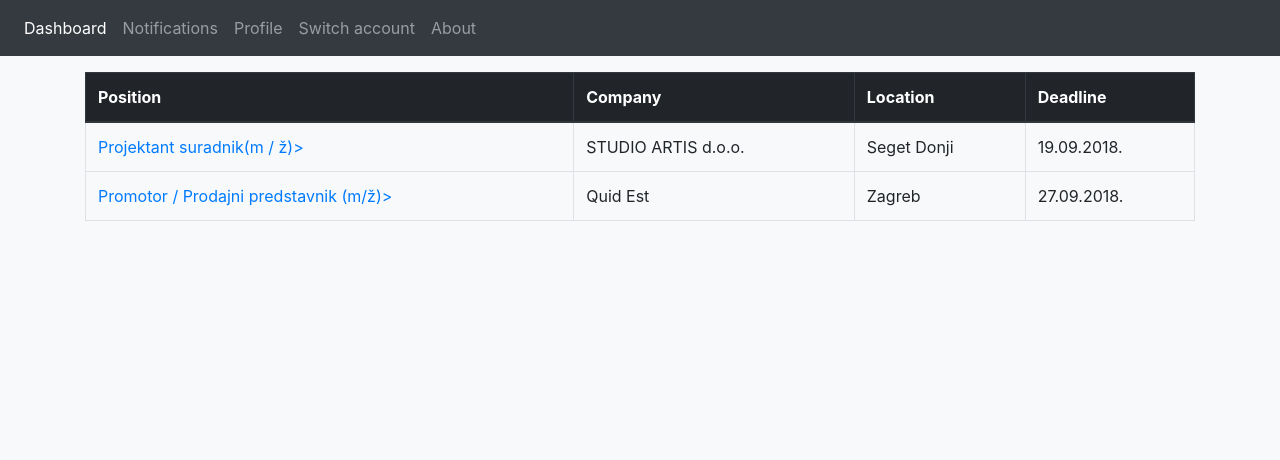
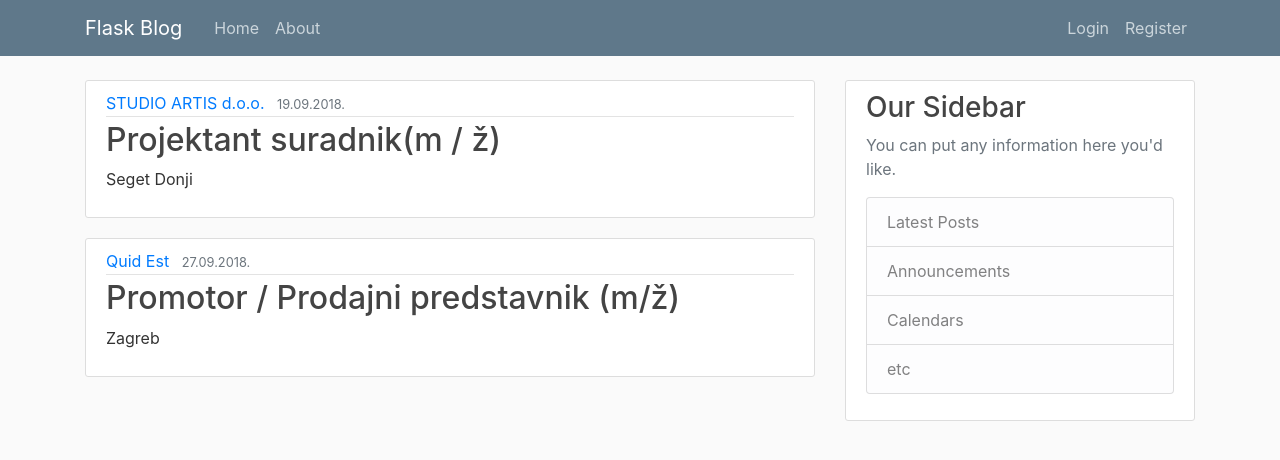
Before and after one commit to gavrinjo/japps, a Flask app: page / in a window 1280 px wide. Shown: the top 460 px of the page. Run offline with Flask 2, Linux system fonts and the light colour scheme; some libraries are stand-ins or nearby versions.

Commit message:
layout updated

```diff
--- a/flaskdemo.py
+++ b/flaskdemo.py
@@ -21,6 +21,7 @@ posts = [
     }
 ]
 
+
 @app.route("/")
 @app.route("/home")
 def home():
--- /dev/null
+++ b/static/main.css
@@ -0,0 +1,80 @@
+body {
+  background: #fafafa;
+  color: #333333;
+  margin-top: 5rem;
+}
+
+h1, h2, h3, h4, h5, h6 {
+  color: #444444;
+}
+
+.bg-steel {
+  background-color: #5f788a;
+}
+
+.site-header .navbar-nav .nav-link {
+  color: #cbd5db;
+}
+
+.site-header .navbar-nav .nav-link:hover {
+  color: #ffffff;
+}
+
+.site-header .navbar-nav .nav-link.active {
+  font-weight: 500;
+}
+
+.content-section {
+  background: #ffffff;
+  padding: 10px 20px;
+  border: 1px solid #dddddd;
+  border-radius: 3px;
+  margin-bottom: 20px;
+}
+
+.article-title {
+  color: #444444;
+}
+
+a.article-title:hover {
+  color: #428bca;
+  text-decoration: none;
+}
+
+.article-content {
+  white-space: pre-line;
+}
+
+.article-img {
+  height: 65px;
+  width: 65px;
+  margin-right: 16px;
+}
+
+.article-metadata {
+  padding-bottom: 1px;
+  margin-bottom: 4px;
+  border-bottom: 1px solid #e3e3e3
+}
+
+.article-metadata a:hover {
+  color: #333;
+  text-decoration: none;
+}
+
+.article-svg {
+  width: 25px;
+  height: 25px;
+  vertical-align: middle;
+}
+
+.account-img {
+  height: 125px;
+  width: 125px;
+  margin-right: 20px;
+  margin-bottom: 16px;
+}
+
+.account-heading {
+  font-size: 2.5rem;
+}
--- a/templates/home.html
+++ b/templates/home.html
@@ -1,23 +1,15 @@
 {% extends "layout.html" %}
 {% block content %}
-        <table class="table table-bordered table-hover">
-            <thead class="thead-dark">
-                <tr>
-                    <th>Position</th>
-                    <th>Company</th>
-                    <th>Location</th>
-                    <th>Deadline</th>
-                </tr>
-            </thead>
-            <tbody>
 {% for post in posts %}
-                <tr>
-                    <td><a href="{{ post.href }}">{{ post.position }}></a></td>
-                    <td>{{ post.company }}</td>
-                    <td>{{ post.location }}</td>
-                    <td>{{ post.deadline }}</td>
-                </tr>
+<article class="media content-section">
+  <div class="media-body">
+    <div class="article-metadata">
+      <a class="mr-2" href="#">{{ post.company }}</a>
+      <small class="text-muted">{{ post.deadline }}</small>
+    </div>
+    <h2><a class="article-title" href="#"></a>{{ post.position }}</h2>
+    <p class="article-content">{{ post.location }}</p>
+  </div>
+</article>
 {% endfor %}
-            </tbody>
-        </table>
 {% endblock content %}
--- a/templates/layout.html
+++ b/templates/layout.html
@@ -2,41 +2,63 @@
 <html lang="en">
 <head>
     <!-- Required meta tags -->
-    <meta charset="UTF-8">
+    <meta charset="utf-8">
     <meta name="viewport" content="width=device-width, initial-scale=1, shrink-to-fit=no">
+
     <!-- Bootstrap CSS -->
     <link rel="stylesheet" href="https://stackpath.bootstrapcdn.com/bootstrap/4.1.3/css/bootstrap.min.css" integrity="sha384-MCw98/SFnGE8fJT3GXwEOngsV7Zt27NXFoaoApmYm81iuXoPkFOJwJ8ERdknLPMO" crossorigin="anonymous">
+    <link rel="stylesheet" type="text/css" href="{{ url_for('static', filename='main.css') }}">
+
     {% if title %}
     <title>Flask Demo - {{ title }}</title>
     {% else %}
     <title>Flask Demo</title>
     {% endif %}
 </head>
-<body class="bg-light">
-    <nav class="navbar navbar-expand-lg navbar-dark bg-dark">
-        <div class="navbar-collapse offcanvas-collapse" id="navbarsExampleDefault">
-            <ul class="navbar-nav mr-auto">
-                <li class="nav-item active">
-                    <a class="nav-link" href="#">Dashboard <span class="sr-only">(current)</span></a>
-                </li>
-                <li class="nav-item">
-                    <a class="nav-link" href="#">Notifications</a>
-                </li>
-                <li class="nav-item">
-                    <a class="nav-link" href="#">Profile</a>
-                </li>
-                <li class="nav-item">
-                    <a class="nav-link" href="#">Switch account</a>
-                </li>
-                <li class="nav-item">
-                    <a class="nav-link" href="/about">About</a>
-                </li>
-            </ul>
+<body>
+    <header class="site-header">
+      <nav class="navbar navbar-expand-md navbar-dark bg-steel fixed-top">
+        <div class="container">
+          <a class="navbar-brand mr-4" href="/">Flask Blog</a>
+          <button class="navbar-toggler" type="button" data-toggle="collapse" data-target="#navbarToggle" aria-controls="navbarToggle" aria-expanded="false" aria-label="Toggle navigation">
+            <span class="navbar-toggler-icon"></span>
+          </button>
+          <div class="collapse navbar-collapse" id="navbarToggle">
+            <div class="navbar-nav mr-auto">
+              <a class="nav-item nav-link" href="/">Home</a>
+              <a class="nav-item nav-link" href="/about">About</a>
+            </div>
+            <!-- Navbar Right Side -->
+            <div class="navbar-nav">
+              <a class="nav-item nav-link" href="/login">Login</a>
+              <a class="nav-item nav-link" href="/register">Register</a>
+            </div>
+          </div>
         </div>
-    </nav>
-    <main role="main" class="container mt-3">
-                {% block content %}{% endblock %}
+      </nav>
+    </header>
+    <main role="main" class="container">
+      <div class="row">
+        <div class="col-md-8">
+          {% block content %}{% endblock %}
+        </div>
+        <div class="col-md-4">
+          <div class="content-section">
+            <h3>Our Sidebar</h3>
+            <p class='text-muted'>
+                You can put any information here you'd like.
+              <ul class="list-group">
+                <li class="list-group-item list-group-item-light">Latest Posts</li>
+                <li class="list-group-item list-group-item-light">Announcements</li>
+                <li class="list-group-item list-group-item-light">Calendars</li>
+                <li class="list-group-item list-group-item-light">etc</li>
+              </ul>
+            <p>
+          </div>
+        </div>
+      </div>
     </main>
+
     <!-- Optional JavaScript -->
     <!-- jQuery first, then Popper.js, then Bootstrap JS -->
     <script src="https://code.jquery.com/jquery-3.3.1.slim.min.js" integrity="sha384-q8i/X+965DzO0rT7abK41JStQIAqVgRVzpbzo5smXKp4YfRvH+8abtTE1Pi6jizo" crossorigin="anonymous"></script>
```
